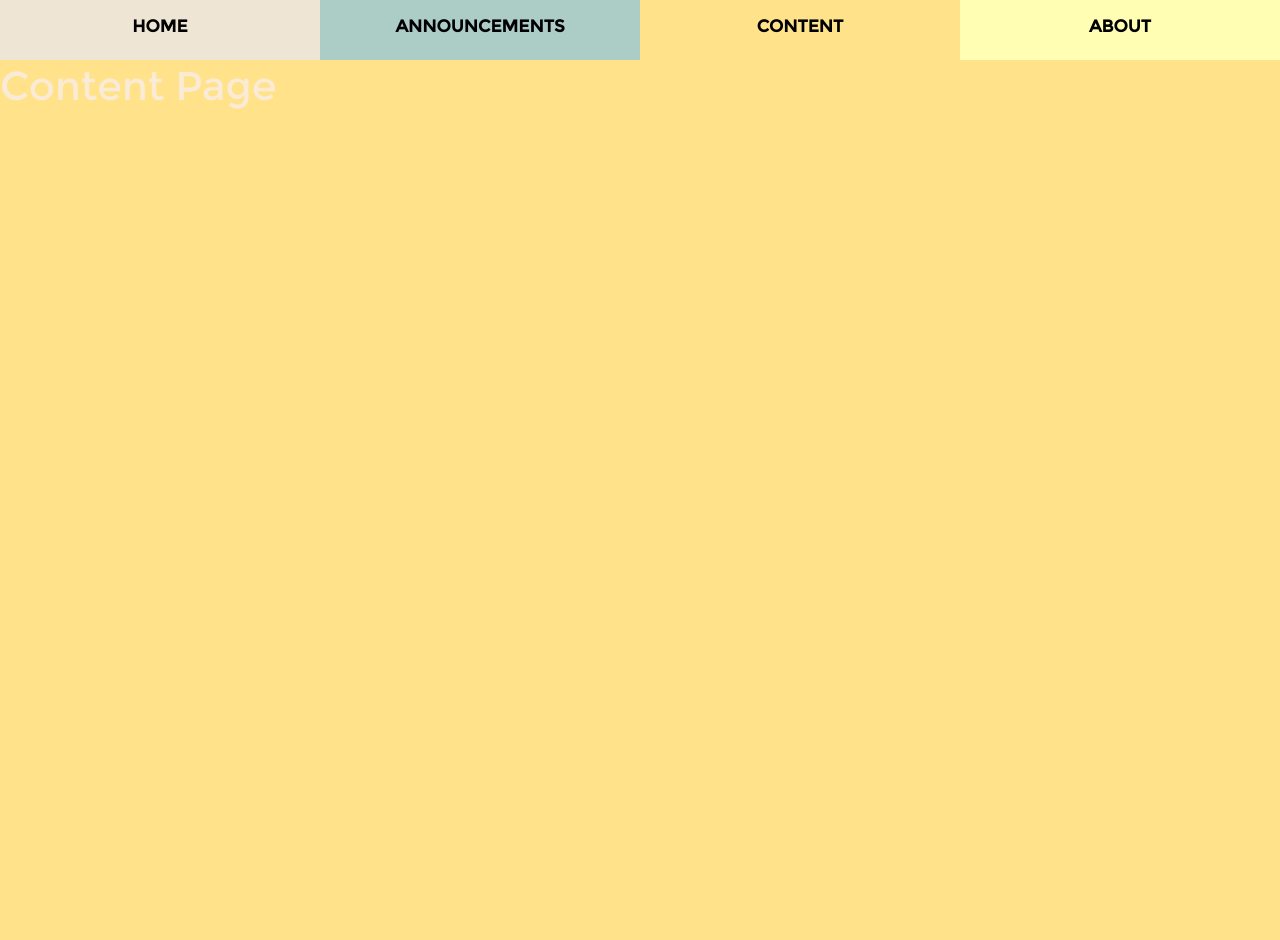
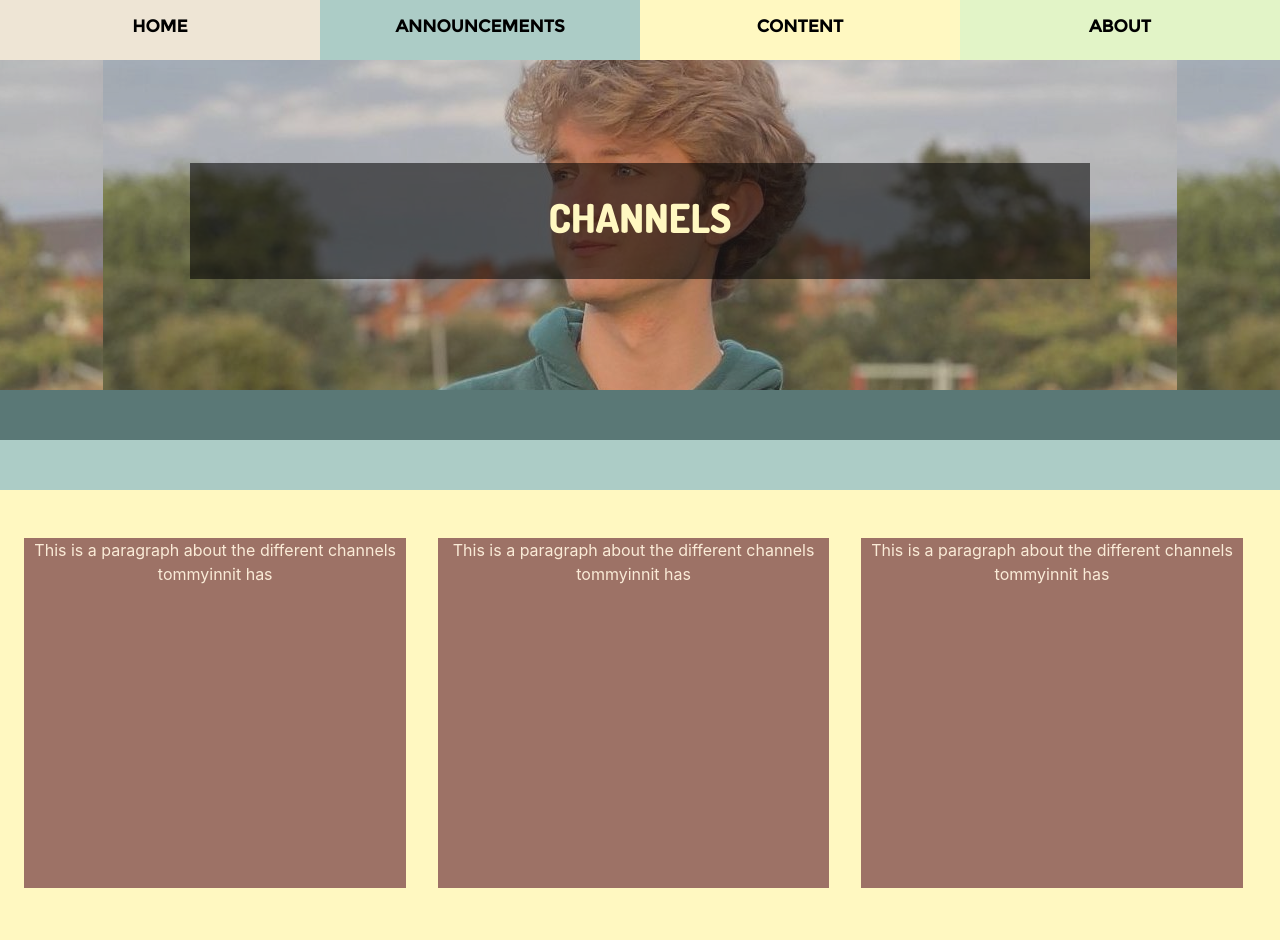
Before and after one commit to StealthAddict/TomPlus, a Flask app: page /content in a window 1280 px wide. Shown: the part 79-1019 px from the top of the page. Before the commit the page ends 188 px from the top, so only its background shows below. Run offline with Flask 2, Linux system fonts and the light colour scheme; some libraries are stand-ins or nearby versions.

Commit message:
Jan 17 2:18

```diff
--- a/tomplus/static/home.css
+++ b/tomplus/static/home.css
@@ -32,11 +32,11 @@
 }
 
 #Content{
-    background-color: #ffe28a;
+    background-color: #FFF8C1;
 }
 
 #About{
-    background-color: #fffeb3;
+    background-color: #e2f4c7;
 }
 
 #home-message{
@@ -102,11 +102,22 @@
 }
 
 .home-bg-img {
-    background: url(site_images/tom_home_page.jpg) center center fixed;
+    background: url(site_images/tom_home_banner.jpg) center center fixed;
     height: 330px;
     width: 100%;
     filter: contrast(75%);
 
+    position:absolute;
+    top: 139px;
+    z-index: 4;
+
+}
+
+.content-bg-img {
+    background: url(site_images/tom_content_banner.jpg) center center fixed;
+    height: 330px;
+    width: 100%;
+    filter: contrast(70%);
     position:absolute;
     top: 139px;
     z-index: 4;
@@ -201,8 +212,29 @@
     height: 400px;
     width: 50%;
     text-align: center;
+    align-items: center;
     display:inline-block;
     padding: 0;
+}
+
+
+.box-content {
+    display: grid;
+    height: 450px;
+    width: 33%;
+    text-align: center;
+    align-items: center;
+    display:inline-block;
+    padding: 0;
+    grid-template-columns: 120px 120px 120px;
+    align-items: start;
+    justify-content: space-between;
+}
+
+.inner-box {
+    height: 350px;
+    background-color: #743940B3;
+    color:antiquewhite;
 
 }
 
--- a/tomplus/templates/main/content.html
+++ b/tomplus/templates/main/content.html
@@ -1,6 +1,25 @@
 {% extends "bases/base_home.html" %}
 {% block content %}
 <body id="Content">
-    <h1>Content Page</h1>
+    <div style="height: 388px; width: 100%;">
+        <div class="container-fluid content-bg-img"></div>
+        <div class="container-fluid home-bg-text text-center">
+          <h1 class="home-title" style="color:#FFF8C1;">CHANNELS</h1>
+        </div>
+    </div>
+    <div style="height: 100px">
+        <div class="ribbon" style="background-color: #5a7876; top: 469px;"></div>
+        <div class="ribbon" style="background-color: #acccc6; top: 519px;"></div>
+    </div>
+
+    <div class="box-content">
+        <div class="mt-5 mr-3 ml-4 inner-box">This is a paragraph about the different channels tommyinnit has</div>
+    </div>
+    <div class="box-content" style="position:absolute; left:33%;">
+        <div class="mt-5 mr-3 ml-3 inner-box">This is a paragraph about the different channels tommyinnit has</div>
+    </div>
+    <div class="box-content" style="position:absolute; left:66%;">
+        <div class="mt-5 mr-4 ml-3 inner-box">This is a paragraph about the different channels tommyinnit has</div>
+    </div>
 </body>
 {% endblock content %}
```
Also changed, not shown: tomplus/static/site_images/tom_content_banner.jpg (renamed from tomplus/static/site_images/tombanner.jpg), tomplus/static/site_images/tom_home_banner.jpg (renamed from tomplus/static/site_images/tom_home_page.jpg).
